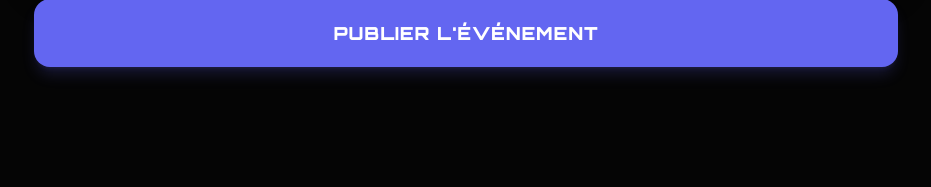
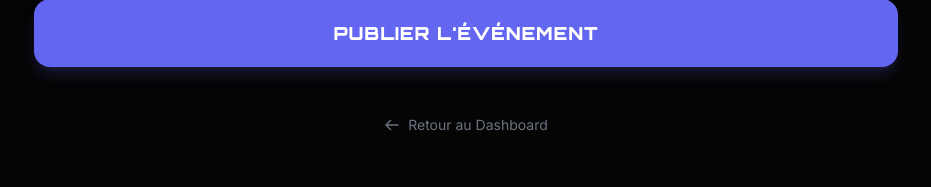
Before and after one commit to maryemlakhouil/BuyMatch, a PHP site: page /organizer/create_match.php in a window 1280 px wide. Shown: the part 1301-1488 px from the top of the page, without its empty margins (174-1105 px from the left). Before the commit the page ends 1379 px from the top, so only its background shows below. Run offline with PHP 8.4, Linux system fonts and the light colour scheme; a user stored in the database is signed in; data comes from the database, SQL or seed files in the repository; some libraries are stand-ins or nearby versions.

Commit message:
la page organisateur pour creer un evenement designe

```diff
--- a/organizer/create_match.php
+++ b/organizer/create_match.php
@@ -230,6 +230,12 @@ if ($_SERVER['REQUEST_METHOD'] === 'POST') {
             </span>
         </button>
     </form>
+     <div class="mt-12 text-center">
+        <a href="dashbord.php" class="inline-flex items-center text-sm font-sport text-gray-500 hover:text-white transition-colors">
+            <svg class="w-4 h-4 mr-2" fill="none" stroke="currentColor" viewBox="0 0 24 24"><path stroke-linecap="round" stroke-linejoin="round" stroke-width="2" d="M10 19l-7-7m0 0l7-7m-7 7h18"></path></svg>
+            Retour au Dashboard
+        </a>
+    </div>
 </div>
 
 <script>
```
Also changed, not shown: organizer/stats.php (+5 -9 lines).
